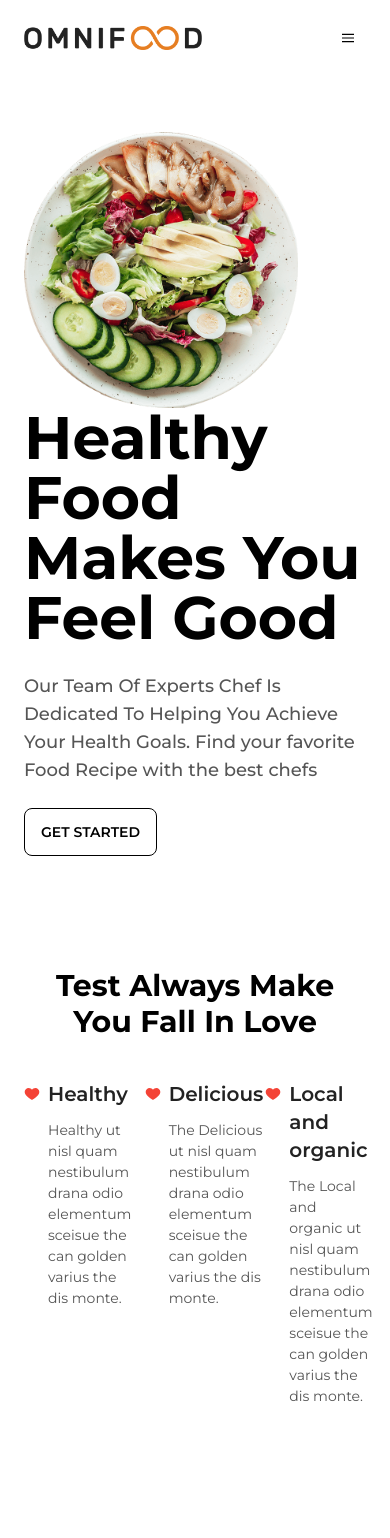
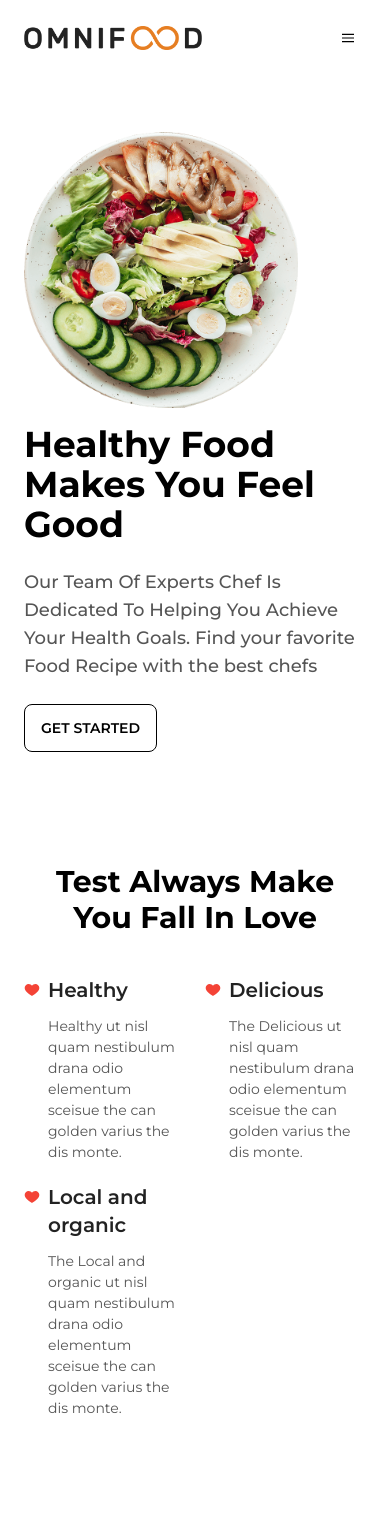
Before and after one commit to skmajumder/chef-recipe-hunter-client, a React (Vite) app: page / in a window 390 px wide. Shown: the top 1538 px of the page. Built offline with nearby package versions, Linux system fonts and the light colour scheme; no server answers.

Commit message:
Responsive update

```diff
--- a/src/components/Banner/Banner.jsx
+++ b/src/components/Banner/Banner.jsx
@@ -7,9 +7,9 @@ const Banner = () => {
   return (
     <section className="banner">
       <div className="container px-6 py-14">
-        <div className="flex flex-col-reverse md:flex-row md:gap-16">
+        <div className="flex flex-col-reverse gap-4 md:flex-row md:gap-16">
           <div className="md:w-1/2">
-            <h1 className="font-bold text-6xl mb-6">
+            <h1 className="font-bold text-4xl md:text-6xl mb-6">
               Healthy Food Makes You Feel Good
             </h1>
             <p className="text-[#555] text-[18px] font-medium leading-7 mb-6">
--- a/src/pages/Blog/BlogPage.jsx
+++ b/src/pages/Blog/BlogPage.jsx
@@ -1,7 +1,6 @@
 /* eslint-disable react/no-unescaped-entities */
 /* eslint-disable no-unused-vars */
 import React from "react";
-import ReactDOM from "react-dom";
 import Pdf from "react-to-pdf";
 
 import Breadcrumb from "../../components/Breadcrumb/Breadcrumb";
--- a/src/pages/Chefs/AllChefs.jsx
+++ b/src/pages/Chefs/AllChefs.jsx
@@ -18,7 +18,7 @@ const AllChefs = () => {
       <Breadcrumb pageTitle={pageTitle} />
       <section className="all-chefs mt-10">
         <div className="container px-6 py-14">
-          <div className="grid grid-cols-3 gap-x-6 gap-y-5 mb-10">
+          <div className="grid grid-cols-1 md:grid-cols-3 gap-x-6 gap-y-5 mb-10">
             {chefs.map((chef) => (
               <Chefs key={chef.id} chef={chef} />
             ))}
--- a/src/pages/Chefs/SingleChef.jsx
+++ b/src/pages/Chefs/SingleChef.jsx
@@ -35,11 +35,14 @@ const SingleChef = () => {
           <div className="hero min-h-16 bg-base-200">
             <div className="hero-content flex-col gap-12 lg:flex-row">
               <LazyLoad>
-                <img src={picture} className="max-w-md rounded-lg shadow-2xl" />
+                <img
+                  src={picture}
+                  className="w-full md:max-w-md rounded-lg shadow-2xl"
+                />
               </LazyLoad>
 
               <div className="chef-info">
-                <h1 className="text-5xl font-bold">{name}</h1>
+                <h1 className="text-3xl md:text-5xl font-bold">{name}</h1>
                 <p className="py-6">{bio}</p>
                 <ul className="space-y-2">
                   <li>
@@ -63,7 +66,7 @@ const SingleChef = () => {
           <div className="flex justify-center items-center mb-8">
             <h3 className="text-2xl font-semibold">Recipes</h3>
           </div>
-          <div className="grid grid-cols-2 gap-x-6 gap-y-5 mb-10">
+          <div className="grid grid-cols-1 md:grid-cols-2 gap-x-6 gap-y-5 mb-10">
             {chefRecipes.map((recipe) => (
               <Recipes key={recipe.recipe_id} recipe={recipe} />
             ))}
--- a/src/pages/Home/ChefSection/ChefSection.jsx
+++ b/src/pages/Home/ChefSection/ChefSection.jsx
@@ -27,7 +27,7 @@ const ChefSection = () => {
     <section className="section-chef">
       <div className="container px-6 py-14">
         <h3 className="text-center font-bold text-3xl mb-6">Our Chefs</h3>
-        <div className="grid grid-cols-3 gap-x-6 gap-y-5 mb-10">
+        <div className="grid grid-cols-1 md:grid-cols-3 gap-x-6 gap-y-5 mb-10">
           {chefs.slice(0, numChefsToShow).map((chef) => (
             <Chefs key={chef.id} chef={chef} />
           ))}
--- a/src/pages/Home/FeatureSection/FeatureSection.jsx
+++ b/src/pages/Home/FeatureSection/FeatureSection.jsx
@@ -10,7 +10,7 @@ const FeatureSection = () => {
         <h3 className="text-center font-bold text-3xl mb-6">
           Test Always Make You Fall In Love
         </h3>
-        <div className="grid grid-cols-3 gap-5 py-4">
+        <div className="grid grid-cols-2 md:grid-cols-3 gap-5 py-4">
           {features.map((feature) => (
             <Feature key={feature.id} feature={feature} />
           ))}
--- a/src/pages/Home/Register/Register.jsx
+++ b/src/pages/Home/Register/Register.jsx
@@ -139,7 +139,7 @@ const Register = () => {
     <section className="section-registration">
       <div className="container px-6 py-14">
         <div className="flex justify-center items-center">
-          <div className="max-w-md w-[50%] mx-auto bg-white p-8 rounded-md shadow-md">
+          <div className="max-w-md w-[100%] md:w-[50%] mx-auto bg-white p-8 rounded-md shadow-md">
             <h2 className="text-xl font-medium mb-4 text-center">
               Registration Form
             </h2>
--- a/src/pages/Recipes/AllRecipes.jsx
+++ b/src/pages/Recipes/AllRecipes.jsx
@@ -19,7 +19,7 @@ const AllRecipes = () => {
       <Breadcrumb pageTitle={pageTitle} />
       <section className="all-chefs mt-10">
         <div className="container px-6 py-14">
-          <div className="grid grid-cols-2 gap-x-6 gap-y-5 mb-10">
+          <div className="grid grid-cols-1 md:grid-cols-2 gap-x-6 gap-y-5 mb-10">
             {allRecipes.map((recipe) => (
               <Recipes key={recipe.recipe_id} recipe={recipe} />
             ))}
```
